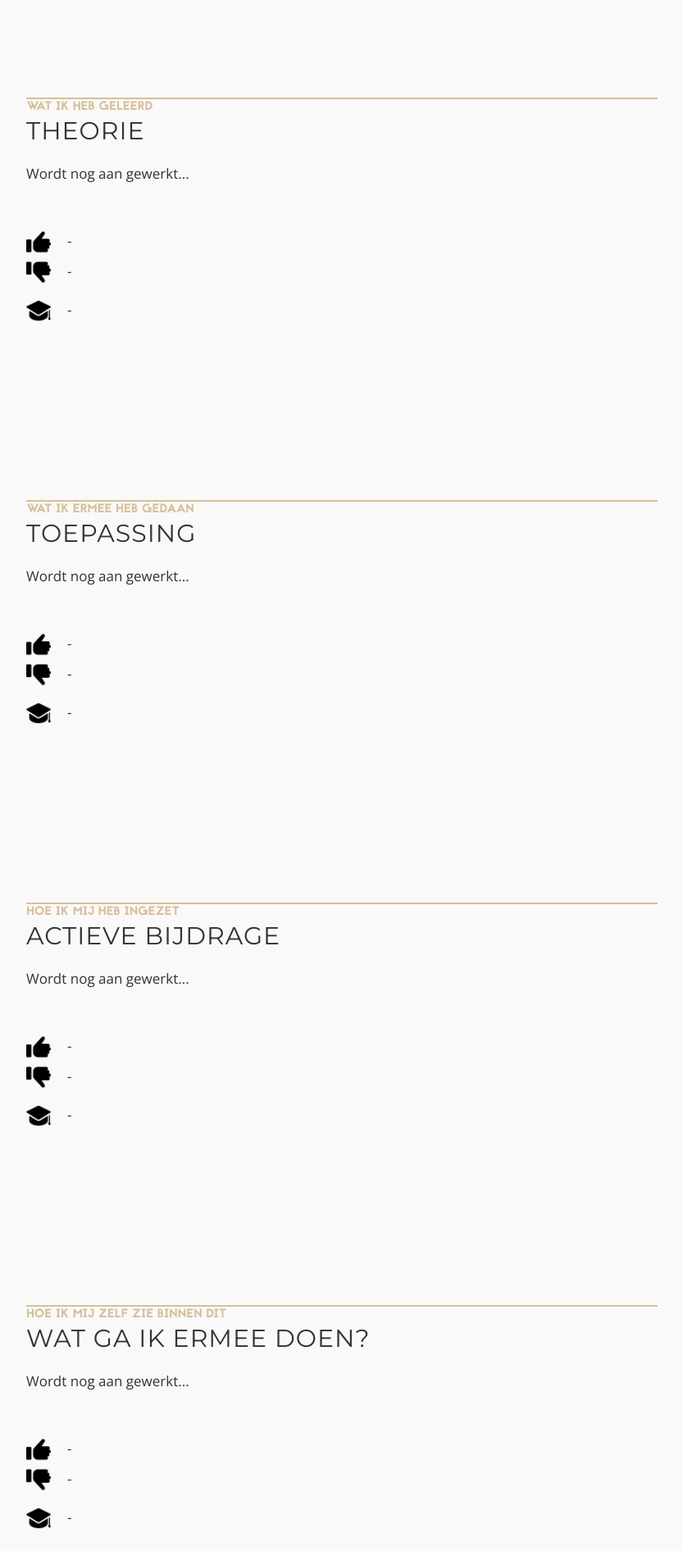
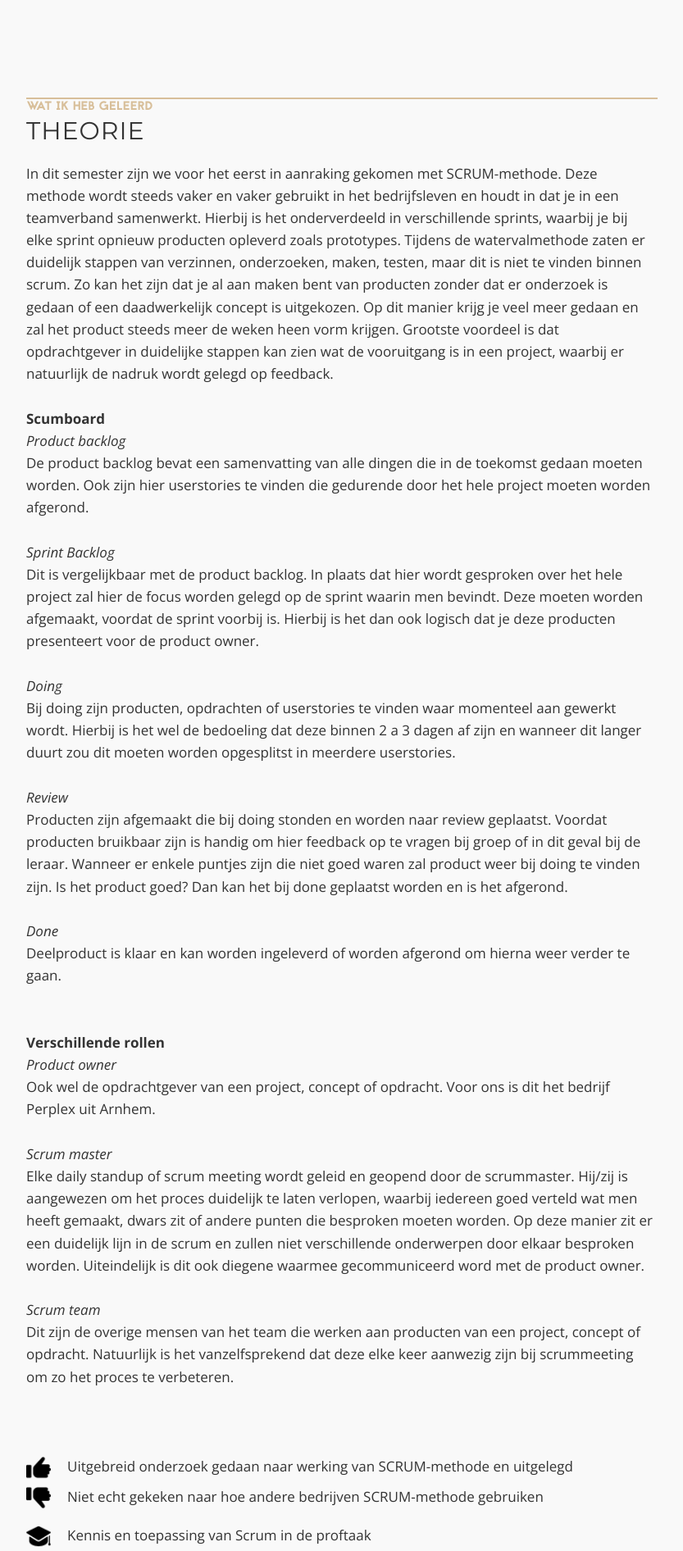
Before and after one commit to FlashHeaven/Portfolio, a plain HTML site: page SCRUM.html in a window 1280 px wide. Shown: the part 627-2519 px from the top of the page at 82% size, without its empty margins (223-1056 px from the left). Drawn offline with nearby package versions, Linux system fonts and the light colour scheme; a script that the page names is missing; files whose address does not match are found by name.

Commit message:
Aanpassen tekst "School" gedeelte

```diff
--- a/SCRUM.html
+++ b/SCRUM.html
@@ -92,7 +92,38 @@
         <h2 class="text-left">Theorie</h2>
         </div>
 			<p>
-                Wordt nog aan gewerkt...
+                In dit semester zijn we voor het eerst in aanraking gekomen met SCRUM-methode. Deze methode wordt steeds vaker en vaker gebruikt in het bedrijfsleven en houdt in dat je in een teamverband samenwerkt. Hierbij is het onderverdeeld in verschillende sprints, waarbij je bij elke sprint opnieuw producten opleverd zoals prototypes. Tijdens de watervalmethode zaten er duidelijk stappen van verzinnen, onderzoeken, maken, testen, maar dit is niet te vinden binnen scrum. Zo kan het zijn dat je al aan maken bent van producten zonder dat er onderzoek is gedaan of een daadwerkelijk concept is uitgekozen. Op dit manier krijg je veel meer gedaan en zal het product steeds meer de weken heen vorm krijgen. Grootste voordeel is dat opdrachtgever in duidelijke stappen kan zien wat de vooruitgang is in een project, waarbij er natuurlijk de nadruk wordt gelegd op feedback. <br><br>
+
+                <strong>Scumboard</strong><br>
+                <i>Product backlog</i><br>
+De product backlog bevat een samenvatting van alle dingen die in de toekomst gedaan moeten worden. Ook zijn hier userstories te vinden die gedurende door het hele project moeten worden afgerond.<br><br>
+
+                <i>Sprint Backlog</i><br>
+Dit is vergelijkbaar met de product backlog. In plaats dat hier wordt gesproken over het hele project zal hier de focus worden gelegd op de sprint waarin men bevindt. Deze moeten worden afgemaakt, voordat de sprint voorbij is. Hierbij is het dan ook logisch dat je deze producten presenteert voor de product owner. <br><br>
+
+                <i>Doing</i><br>
+Bij doing zijn producten, opdrachten of userstories te vinden waar momenteel aan gewerkt wordt. Hierbij is het wel de bedoeling dat deze binnen 2 a 3 dagen af zijn en wanneer dit langer duurt zou dit moeten worden opgesplitst in meerdere userstories. <br><br>
+
+
+
+                <i>Review</i><br>
+Producten zijn afgemaakt die bij doing stonden en worden naar review geplaatst. Voordat producten bruikbaar zijn is handig om hier feedback op te vragen bij groep of in dit geval bij de leraar. Wanneer er enkele puntjes zijn die niet goed waren zal product weer bij doing te vinden zijn. Is het product goed? Dan kan het bij done geplaatst worden en is het afgerond.<br><br>
+
+                <i>Done</i><br>
+Deelproduct is klaar en kan worden ingeleverd of worden afgerond om hierna weer verder te gaan. <br><br><br>
+
+
+
+                <strong>Verschillende rollen</strong><br>
+                <i>Product owner</i><br>
+Ook wel de opdrachtgever van een project, concept of opdracht. Voor ons is dit het bedrijf Perplex uit Arnhem. <br><br>
+
+                <i>Scrum master</i><br>
+Elke daily standup of scrum meeting wordt geleid en geopend door de scrummaster. Hij/zij is aangewezen om het proces duidelijk te laten verlopen, waarbij iedereen goed verteld wat men heeft gemaakt, dwars zit of andere punten die besproken moeten worden. Op deze manier zit er een duidelijk lijn in de scrum en zullen niet verschillende onderwerpen door elkaar besproken worden. Uiteindelijk is dit ook diegene waarmee gecommuniceerd word met de product owner. <br><br>
+
+                <i>Scrum team</i><br>
+Dit zijn de overige mensen van het team die werken aan producten van een project, concept of opdracht. Natuurlijk is het vanzelfsprekend dat deze elke keer aanwezig zijn bij scrummeeting om zo het proces te verbeteren.<br><br>
+
             </p>
 
             <br>
@@ -100,7 +131,7 @@
             <img class="center"src="img/thumb-up.png" style="float: left; margin-right: 20px;" height="30px"/>
 
             <p>
-                -
+                Uitgebreid onderzoek gedaan naar werking van SCRUM-methode en uitgelegd
             </p>
             </div>
 
@@ -108,14 +139,14 @@
             <img class="center"src="img/thumb-down.png" style="float: left; margin-right: 20px;" height="30px"/>
 
             <p style="display: block; box-sizing: border-box;">
-                -
+               Niet echt gekeken naar hoe andere bedrijven SCRUM-methode gebruiken
             </p>
             </div><br>
             <div class="leerdoelen">
             <img class="center"src="img/leerdoel.png" style="float: left; margin-right:20px" height="30px"/>
 
             <p style="display: block; box-sizing: border-box;">
-                -
+                Kennis en toepassing van Scrum in de proftaak
             </p>
             </div>
 	</div>
```
Also changed, not shown: DED.html (+2 -1 lines), img/DED/SEO-v1.png (added), 4 other files.
